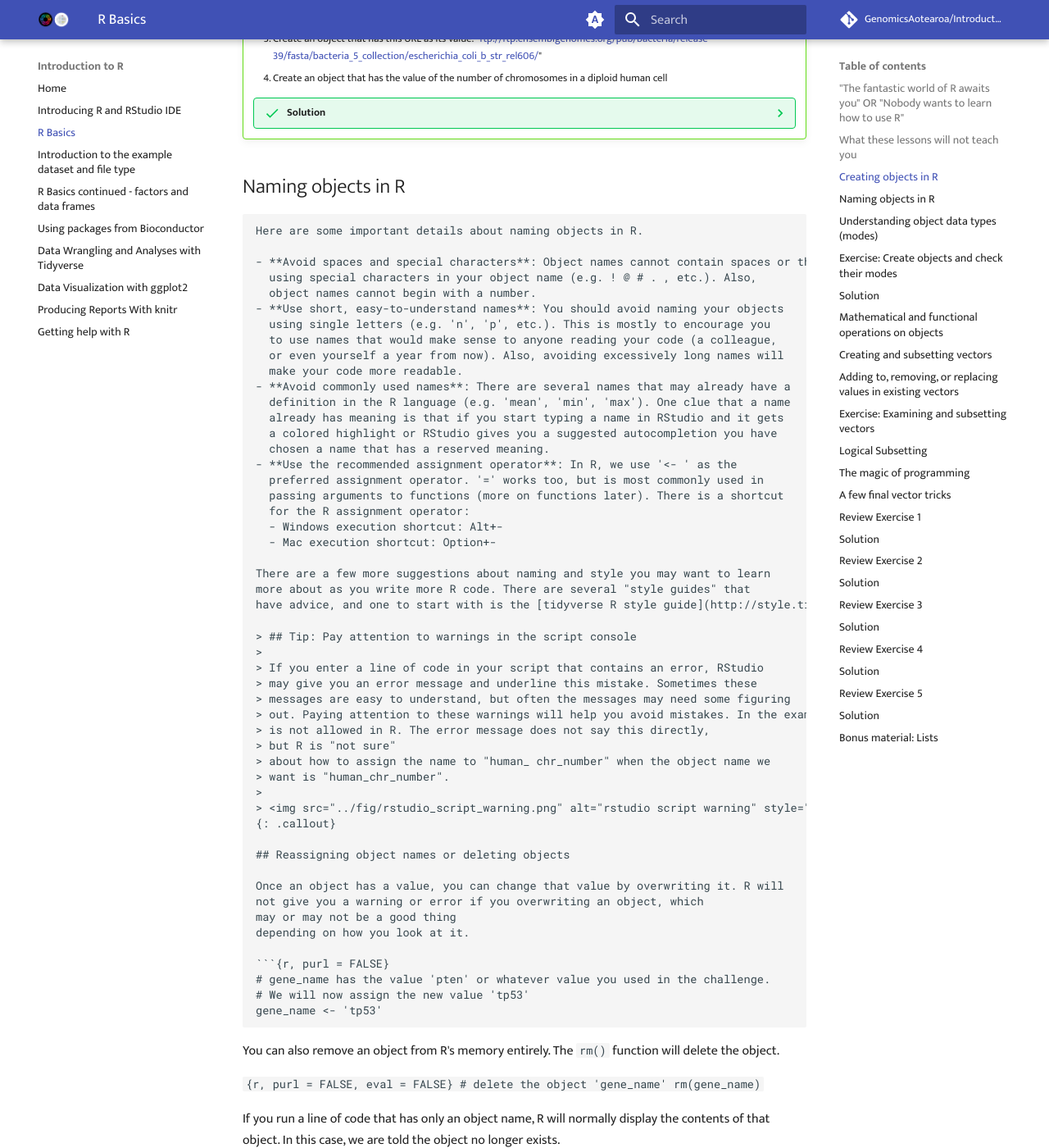
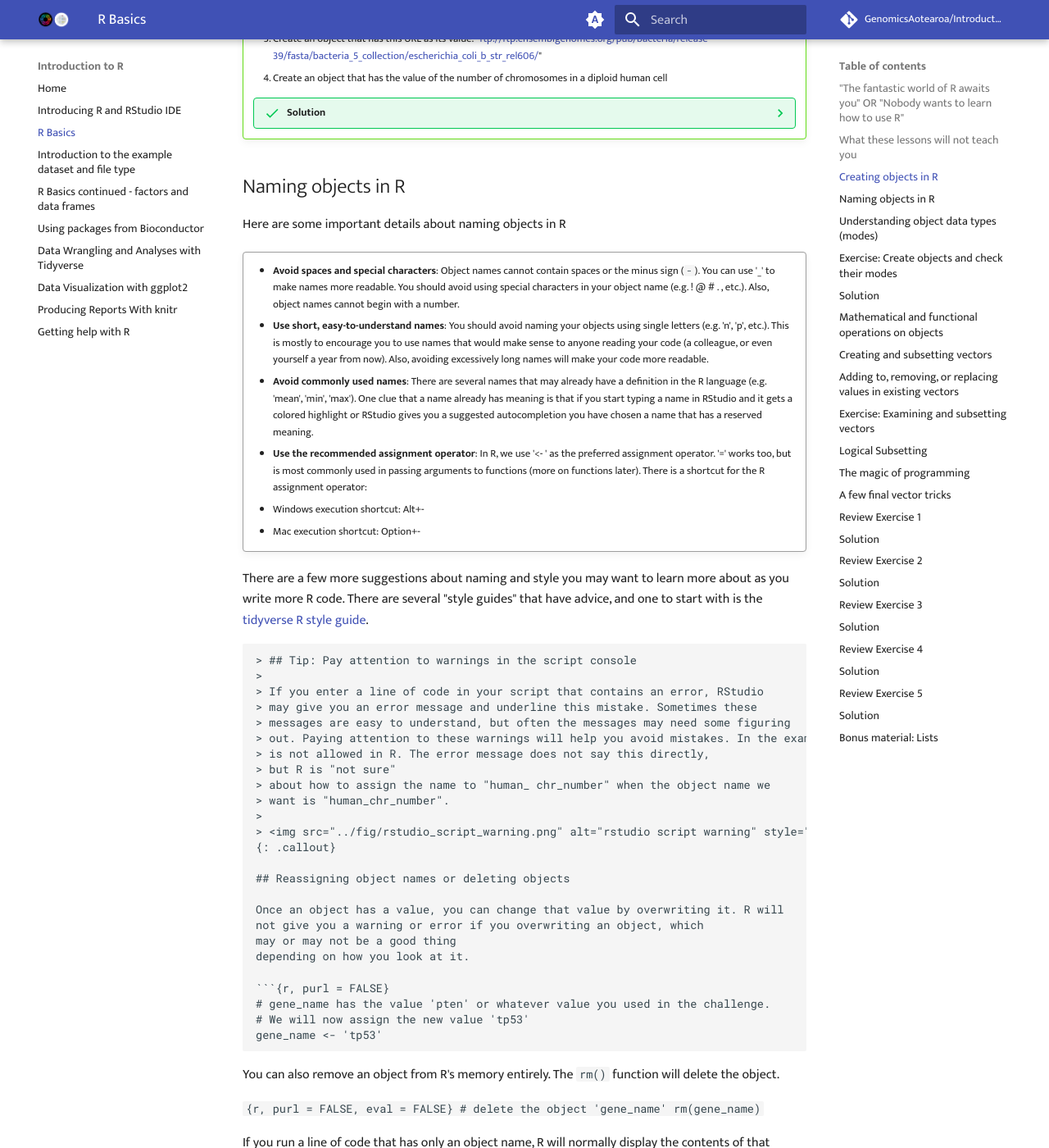
Before and after one commit to GenomicsAotearoa/Introduction-to-R, an MkDocs documentation site: the page built from docs/01-r-basics.md, in a window 1280 px wide and 1400 px high, scrolled down 3092 px. Shown: the whole window at 82% size. Built offline with MkDocs 1.6.1 and Material for MkDocs 9.7.7, drawn with Linux system fonts in a browser that asks for light colours; comment, search, counter and statistics services are not loaded; some of the changed lines change nothing that is shown.

Commit message:
update admonition

```diff
--- a/docs/01-r-basics.md
+++ b/docs/01-r-basics.md
@@ -174,7 +174,9 @@ doing:
 
 ## Naming objects in R
 
-    Here are some important details about naming objects in R.
+Here are some important details about naming objects in R
+
+!!! quote ""
 
     - **Avoid spaces and special characters**: Object names cannot contain spaces or the minus sign (`-`). You can use '_' to make names more readable. You should avoid
       using special characters in your object name (e.g. ! @ # . , etc.). Also,
@@ -196,9 +198,9 @@ doing:
       - Windows execution shortcut: Alt+-
       - Mac execution shortcut: Option+-
 
-    There are a few more suggestions about naming and style you may want to learn
-    more about as you write more R code. There are several "style guides" that
-    have advice, and one to start with is the [tidyverse R style guide](http://style.tidyverse.org/index.html).
+There are a few more suggestions about naming and style you may want to learn
+more about as you write more R code. There are several "style guides" that
+have advice, and one to start with is the [tidyverse R style guide](http://style.tidyverse.org/index.html).
 
     > ## Tip: Pay attention to warnings in the script console
     >
```
